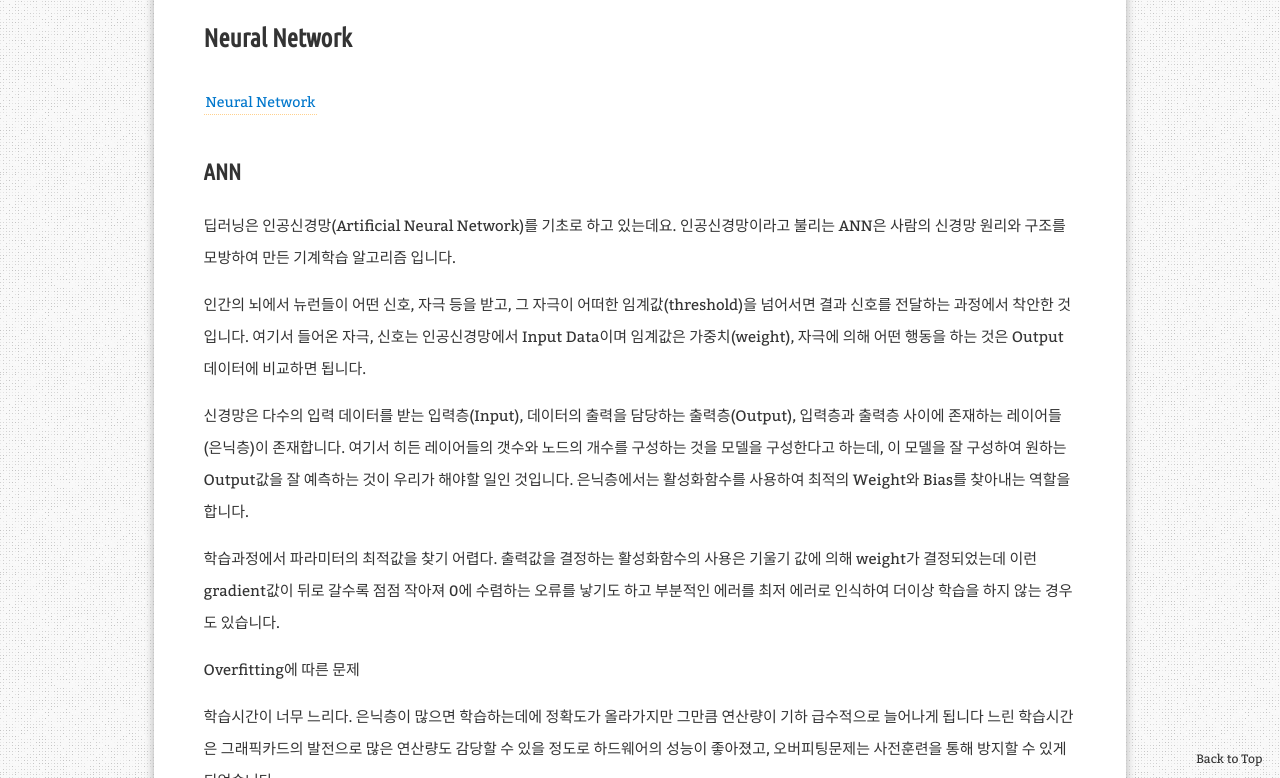
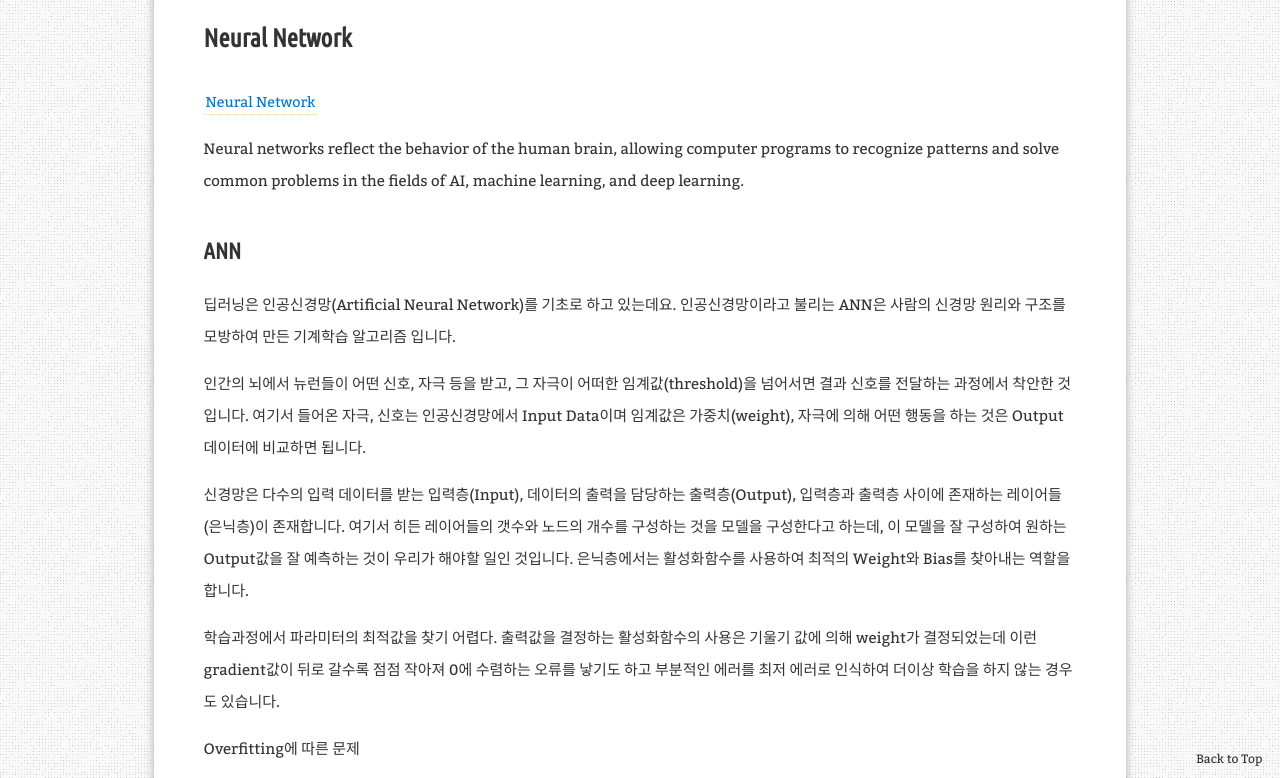
Before and after one commit to aristohyun/aristohyun.github.io, a Jekyll site: the page built from _posts/2021-08-02-Deep-Learning-Tutorial.md, in a window 1280 px wide and 900 px high, scrolled down 1704 px, cut to the strip 122-900 px from the top of the window. Built offline with Jekyll 4.4.1, drawn with Linux system fonts in a browser that asks for light colours; comment, search, counter and statistics services are not loaded.

Commit message:
Update 2021-08-02-Deep-Learning-Tutorial.md

```diff
--- a/_posts/2021-08-02-Deep-Learning-Tutorial.md
+++ b/_posts/2021-08-02-Deep-Learning-Tutorial.md
@@ -36,6 +36,8 @@ redirect_from:
 # Neural Network
 
 [Neural Network](https://ebbnflow.tistory.com/119)
+
+Neural networks reflect the behavior of the human brain, allowing computer programs to recognize patterns and solve common problems in the fields of AI, machine learning, and deep learning.
 
 
 ## ANN
```
